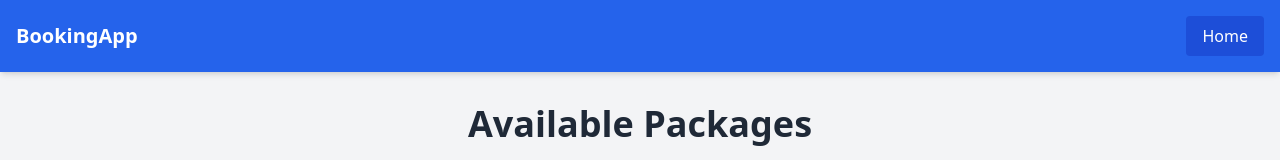
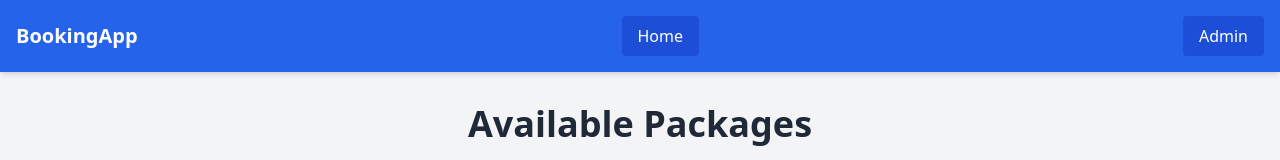
Before and after one commit to Ashutosh-1012/travel_hub, a React (Vite) app in the folder client/: page / in a window 1280 px wide. Shown: the top 160 px of the page. Built offline with nearby package versions, Linux system fonts and the light colour scheme; no server answers.

Commit message:
Update navbar.jsx

```diff
--- a/client/src/pages/navbar.jsx
+++ b/client/src/pages/navbar.jsx
@@ -14,6 +14,12 @@
                 >
                     Home
                 </button>
+                 <button
+                    onClick={() => navigate('/admin')}
+                    className="bg-blue-700 text-white px-4 py-2 rounded hover:bg-blue-800"
+                >
+                    Admin
+                </button>
             </div>
         </nav>
     );
```
